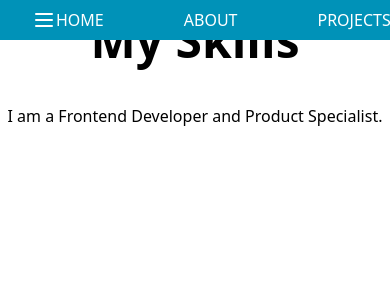
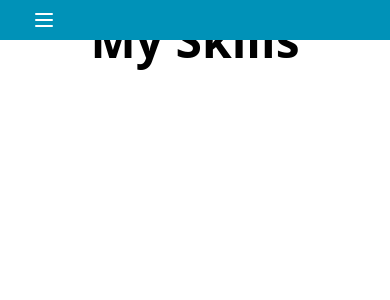
Before and after one commit to ibrahimherith/atu-portfolio, a React (Vite) app: page /skill in a window 390 px wide. Shown: the top 300 px of the page. Built offline with nearby package versions, Linux system fonts and the light colour scheme; a web font is replaced by a local one.

Commit message:
Responsiveness in the HeroPage

```diff
--- a/src/Pages/SkillsPage.jsx
+++ b/src/Pages/SkillsPage.jsx
@@ -3,16 +3,44 @@ const SkillsPage = () => {
     return (
         <>
             <section
-                className="items-center min-h-screen pt-4"
+                className="items-center pt-4"
             >
 
                 <Navbar />
 
                 <h1 className="text-center text-5xl font-bold">My Skills</h1>
 
-                <p className="mx-auto mt-10 max-w-2xl text-center">
-                    I am a Frontend Developer and Product Specialist.
-                </p>
+                <div className="grid grid-row-3 mx-auto mt-10 max-w-2xl text-center">
+                    <div className="bg-amber-300 flex">
+                        <h3 className=""></h3>
+                        <p className=""></p>
+                    </div>
+
+                    <div className="bg-amber-300 flex">
+                        <h3 className=""></h3>
+                        <p className=""></p>
+                    </div>
+
+                    <div className="bg-amber-300 flex">
+                        <h3 className=""></h3>
+                        <p className=""></p>
+                    </div>
+
+                    <div className="bg-amber-300 flex">
+                        <h3 className=""></h3>
+                        <p className=""></p>
+                    </div>
+
+                    <div className="bg-amber-300 flex">
+                        <h3 className=""></h3>
+                        <p className=""></p>
+                    </div>
+
+                    <div className="bg-amber-300 flex">
+                        <h3 className=""></h3>
+                        <p className=""></p>
+                    </div>
+                </div>
             </section>
         </>
      );
--- a/src/Pages/heroPage.jsx
+++ b/src/Pages/heroPage.jsx
@@ -12,14 +12,14 @@ const HeroPage = () => {
                     both Frontend web development and product management</p>
 
                 <div className="flex text-gray-600 gap-4">
-                    <button className="bg-gray-300 border rounded-md font-bold px-8 py-2">HIRE ME</button>
-                    <button className="bg-cyan-600 border rounded-md font-bold px-8 py-2">VIEW RESUME</button>
+                    <button className="bg-gray-300 hover:bg-amber-100 border rounded-md font-bold px-8 py-2">HIRE ME</button>
+                    <button className="bg-cyan-600 hover:bg-amber-100 border rounded-md font-bold px-8 py-2">VIEW RESUME</button>
                 </div>
             </div>
 
             <div className="flex-1 bg-amber-800 ">
-                <div className="">
-                    <img src="demo1.png" className="w-full h-auto "/>
+                <div className="lg:block hidden">
+                    <img src="demo1.png" className="w-full h-auto"/>
                 </div>
             </div>
         </div>
--- a/src/components/navbar.jsx
+++ b/src/components/navbar.jsx
@@ -2,9 +2,9 @@ import { LuMenu } from "react-icons/lu";
 
 const Navbar = () => {
   return (
-    <div className="flex justify-between mx-auto bg-cyan-600 container text-white px-8 py-2 fixed z-9999 top-0">
-      <div><LuMenu className="text-2xl" /></div>
-      <div className=""><ul className="flex justify-center gap-20">
+    <div className="mx-auto bg-cyan-600 w-full text-white px-8 py-2 fixed z-9999 top-0">
+      <LuMenu className="block lg:hidden text-2xl" />
+      <ul className="lg:flex justify-end gap-20 hidden ">
         <li>
           <a href="/">HOME</a>
         </li>
@@ -20,7 +20,7 @@ const Navbar = () => {
         <li>
           <a href="/contact">CONTACT</a>
         </li>
-      </ul></div>
+      </ul>
     </div>
   );
 };
```
